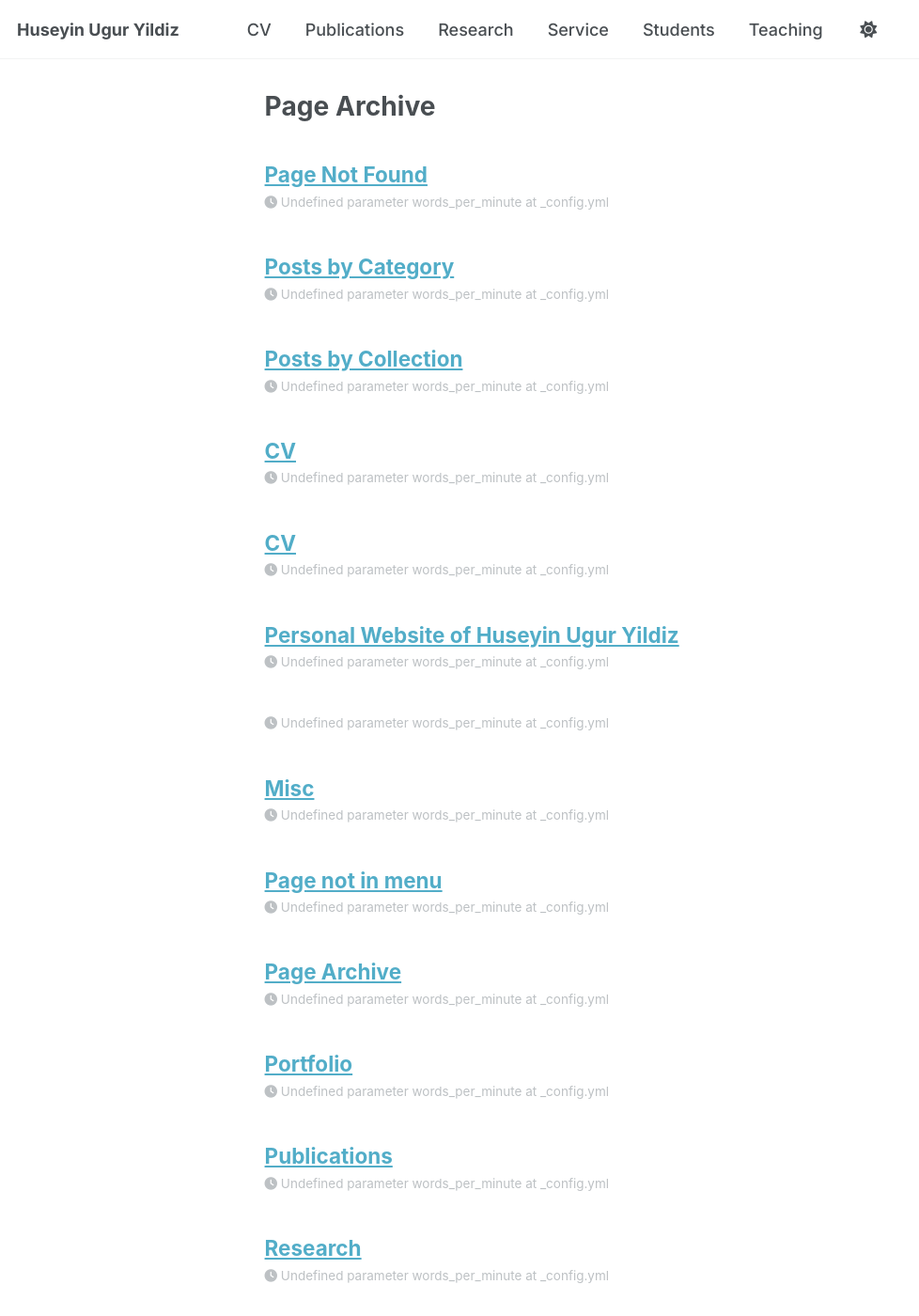
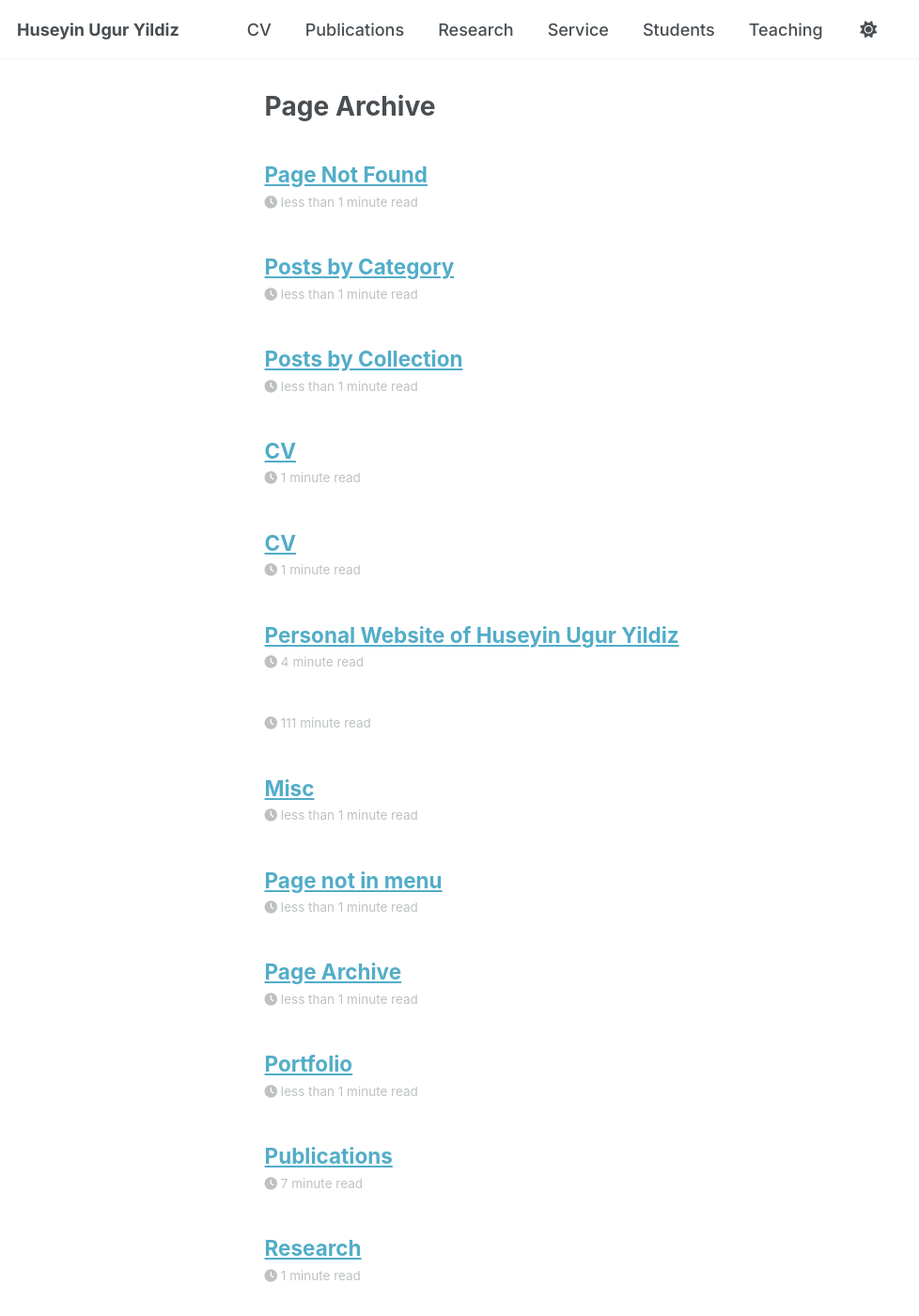
Before and after one commit to huguryildiz/huguryildiz.github.io, a Jekyll site: the page built from _pages/page-archive.html, in a window 1280 px wide and 1400 px high. Shown: the whole window at 94% size, without its empty margins (0-978 px from the left). Built offline with Jekyll 4.4.1, drawn with Linux system fonts in a browser that asks for light colours; a script bundle is joined from its source files by our own code; library files that are not in the unit come from our copies; a style sheet for code colours, icons or effects is not loaded; some of the changed lines change nothing that is shown; some of the changed text lies outside the part shown.

Commit message:
Update _config.yml

```diff
--- a/_config.yml
+++ b/_config.yml
@@ -9,6 +9,9 @@ url: "https://huguryildiz.com"
 baseurl: ""
 repository: "huguryildiz/huguryildiz.github.io"
 timezone: Europe/Istanbul
+
+# Read time (fix "Undefined parameter words_per_minute")
+words_per_minute: 200
 
 # =========================
 # Theme
@@ -66,7 +69,7 @@ social:
 analytics:
   provider: "google-gtag"
   google:
-    tracking_id: "G-XXXXXXXXXX"   # <-- kendi ID'ni koy
+    tracking_id: "G-FPSF7J6F4C"
     anonymize_ip: true
 
 # =========================
@@ -85,7 +88,7 @@ defaults:
     values:
       layout: single
       author_profile: true
-      read_time: true
+      read_time: true     # <-- FIX: was false (conflicted)
       comments: false
       share: false
       related: false
```
